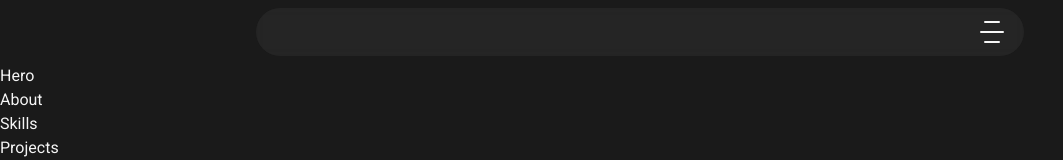
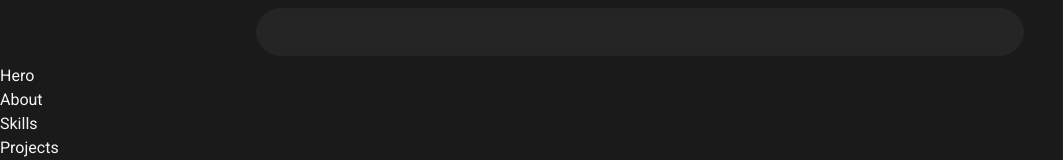
Before and after one commit to AndrewGlennAquino/personal-website-v2, a React (Vite) app: page / in a window 1280 px wide. Shown: the top 160 px of the page, without its empty margins (0-1063 px from the left). Built offline with nearby package versions, Linux system fonts and the light colour scheme.

Commit message:
Change div element to button element for accesibility

```diff
--- a/src/components/hamburger-menu/HamburgerMenu.tsx
+++ b/src/components/hamburger-menu/HamburgerMenu.tsx
@@ -51,9 +51,9 @@ const HamburgerMenu = ({ clicked, handleClick }: HamburgerMenuProps) => {
 
   return (
     // Hamburger menu container
-    <div
+    <button
       aria-label="Toggle dropdown menu button"
-      className="w-8 h-8 ml-auto flex flex-col justify-center items-center gap-2 relative z-10"
+      className="md:hidden w-8 h-8 flex flex-col justify-center items-center gap-2 relative z-10"
       onClick={handleClick}
     >
       {/* Animated lines for the hamburger menu */}
@@ -75,7 +75,7 @@ const HamburgerMenu = ({ clicked, handleClick }: HamburgerMenuProps) => {
         animate={clicked ? "animateBottomBar" : undefined}
         variants={variants}
       />
-    </div>
+    </button>
   );
 }
 
```
